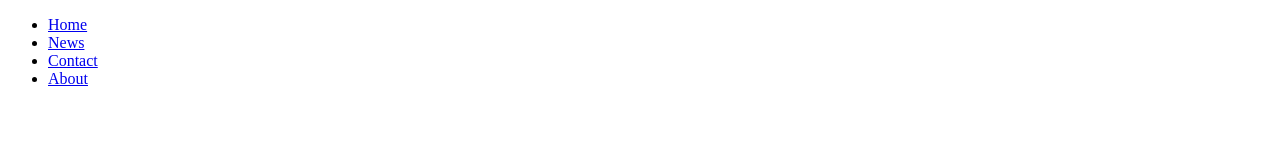
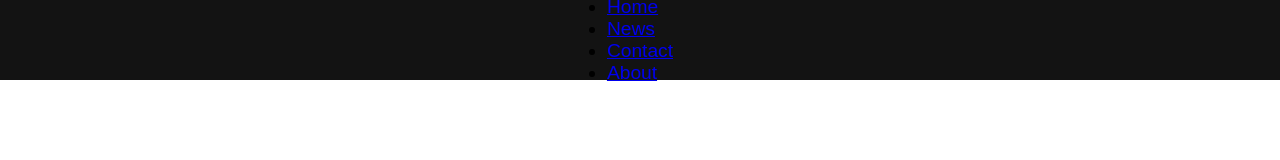
Before and after one commit to jjf1988/GitPractice, a plain HTML site: page index.html in a window 1280 px wide. Drawn offline with Linux system fonts and the light colour scheme.

Commit message:
added Nav styling

```diff
--- a/index.html
+++ b/index.html
@@ -8,12 +8,14 @@
     <link rel="stylesheet" href="style.css">
 </head>
 <body>
+    <div class="navbar">
         <ul>
             <li><a href="default.asp">Home</a></li>
             <li><a href="news.asp">News</a></li>
             <li><a href="contact.asp">Contact</a></li>
             <li><a href="about.asp">About</a></li>
         </ul>
+    </div>
     <script src="script.js"></script>
 </body>
 </html>
--- a/style.css
+++ b/style.css
@@ -0,0 +1,19 @@
+* {
+    box-sizing: border-box;
+    margin: 0;
+    padding: 0;
+    font-family: 'Kumbh Sans', sans-serif;
+    scroll-behavior: smooth;
+}
+
+.navbar {
+    background: #131313;
+    height: 80px;
+    display: flex;
+    justify-content: center;
+    align-items: center;
+    font-size: 1.2rem;
+    position: sticky;
+    top: 0;
+    z-index: 999;
+}
```
Lines whose indentation alone changed are shown as unchanged.
